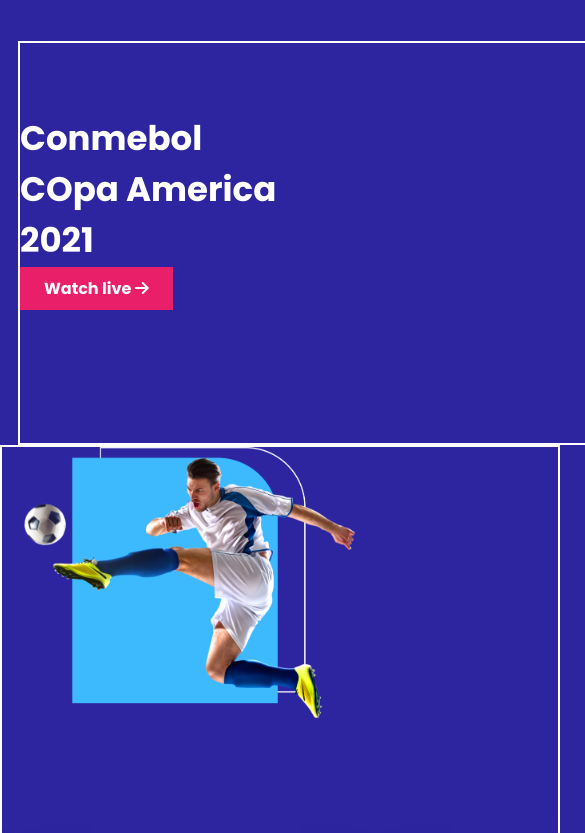
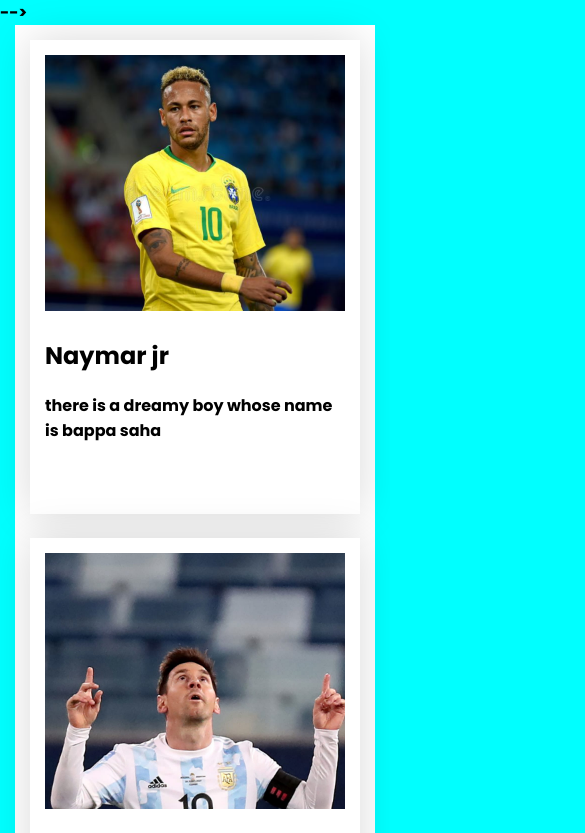
Before and after one commit to bappasahabapi0/football-assignment, a plain HTML site: page index.html in a window 390 px wide. Shown: the top 833 px of the page, 585 px wide, since content can reach past the window. Drawn offline with Linux system fonts and the light colour scheme.

Commit message:
phone responsive is added

```diff
--- a/index.html
+++ b/index.html
@@ -15,7 +15,7 @@
 
 <body>
     <!-- --------------- header start -------------- -->
-
+    <!--
     <header>
         <!-- navigation section  -->
     <nav>
@@ -24,7 +24,7 @@
 
     <!-------- heading section ------------------------ -->
 
-        <div class="head-container">
+    <!-- <div class="head-container">
         <div class="heading-details">
             <div class="heading">
                 <h1>Conmebol <br>COpa America <br>2021</h1>
@@ -38,7 +38,7 @@
             <img src="images/banner.png" alt="">
         </div>
     </div>
-    </header>
+    </header> --> -->
 
 
     <!-- --------------- header end -------------- -->
--- a/style.css
+++ b/style.css
@@ -9,19 +9,6 @@ body{
     margin: 0;
     padding: 0;
 }
-main{
-    display: flex;
-    /* justify-content: center; */
-    flex-direction: column;
-    align-items: center;
-}
-.container{
-    width: 1050px;
-    height: 474px;
-    padding: 15px;
-    background-color: white;
-
-}
 
 /* -------------------------------- */
 
@@ -31,20 +18,21 @@ main{
 
 .head-container{
 
-    min-width: 1440px;
-    /* width: 100%; */
+    /* width: 1520px; */
+    width: 100%;
     height: 677px;
     background-color: #2D25A0;
     display: flex;
     justify-content: center;
-    margin-left: 140px;
-    margin-right: 140px;
+
+    /* padding-left: 80px;
+    margin-right: 140px; */
     padding-top: 153px;
 }
 .heading-details{
   margin-right: 102px;
    border: 2px solid white;
-   width: 800px;
+   width: 500px;
    height: 400px;
 }
 .heading h1{
@@ -80,9 +68,28 @@ main{
     transition: transform 1s ease-in;
 }
 
+        /* common for all section */
+main{
+    display: flex;
+    /* justify-content: center; */
+    flex-direction: column;
+    align-items: center;
+}
+.container{
+    width: 1050px;
+    height: 474px;
+    padding: 15px;
+    background-color: white;
+
+}
+
+
+
 /* ---------------------------------------------
                         First three cards section
 ----------------------------------------------------*/
+
+
 .first-three-cards{
     display: grid;
     grid-template-columns: repeat(3,1fr);
@@ -181,8 +188,38 @@ footer{
                     using media queries
 ---------------------------------------- */
 
+    @media only  screen and (max-width: 688px)
+    {
+
+        .container{
+           width: 330px;
+           height: 100%;
+        }
+        .first-three-cards,.second-three-cards,.third-three-cards,.last-three-cards{
+            display: grid;
+            grid-template-columns: repeat(1, 1fr);
+            grid-row-gap: 24px;
+        }
+
+         /* for ipad devices 689 to 991px */
+       /* @media only screen and (max-width:991px) */
+       @media screen and (min-width: 688px) and (max-width:991px)
+       {
+           .container{
+              background-color: blueviolet;
+           }
+       }
+
+
+
+
+
+
+
+
+
                     /* FOR MOBILE DEVICE */
-
+/*
 @media (max-width:668px)
 {
     .head-container{
@@ -191,10 +228,10 @@ footer{
         margin-left: 0;
         margin-top: 0;
         /* background-color: palevioletred; */
-        display: grid;
+        /* display: grid;
         grid-template-columns: repeat(1 ,1fr);
-    }
-    .heading-details{
+    } */
+    /* .heading-details{
         margin-left: 18px;
         margin-top: -112px;
     }
@@ -212,4 +249,7 @@ footer{
                background-color: green;
      }
 
-  }    /* ------------------ CARDS SECTION----- */
+  }    */
+
+
+  /* ------------------ CARDS SECTION----- */
```
Lines whose indentation alone changed are shown as unchanged.
